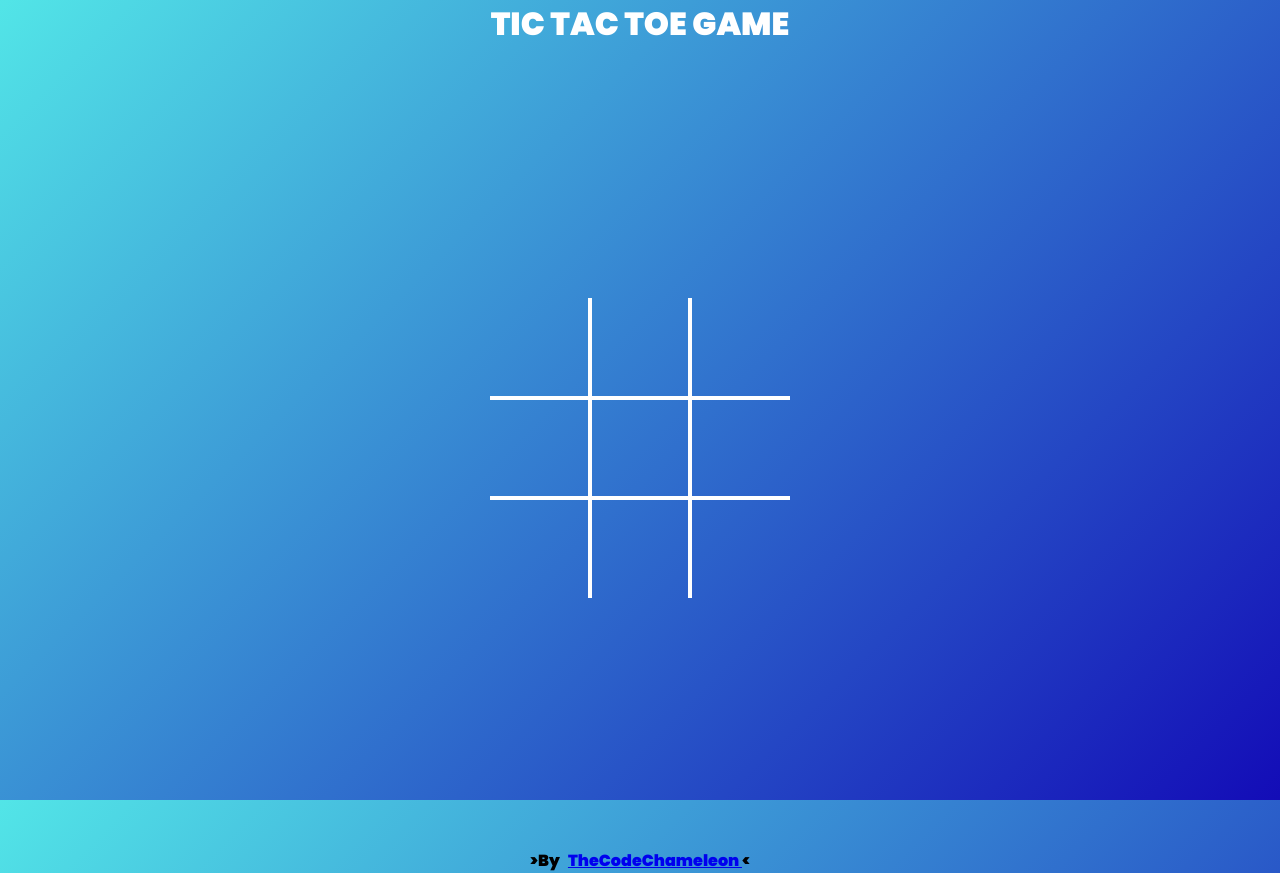
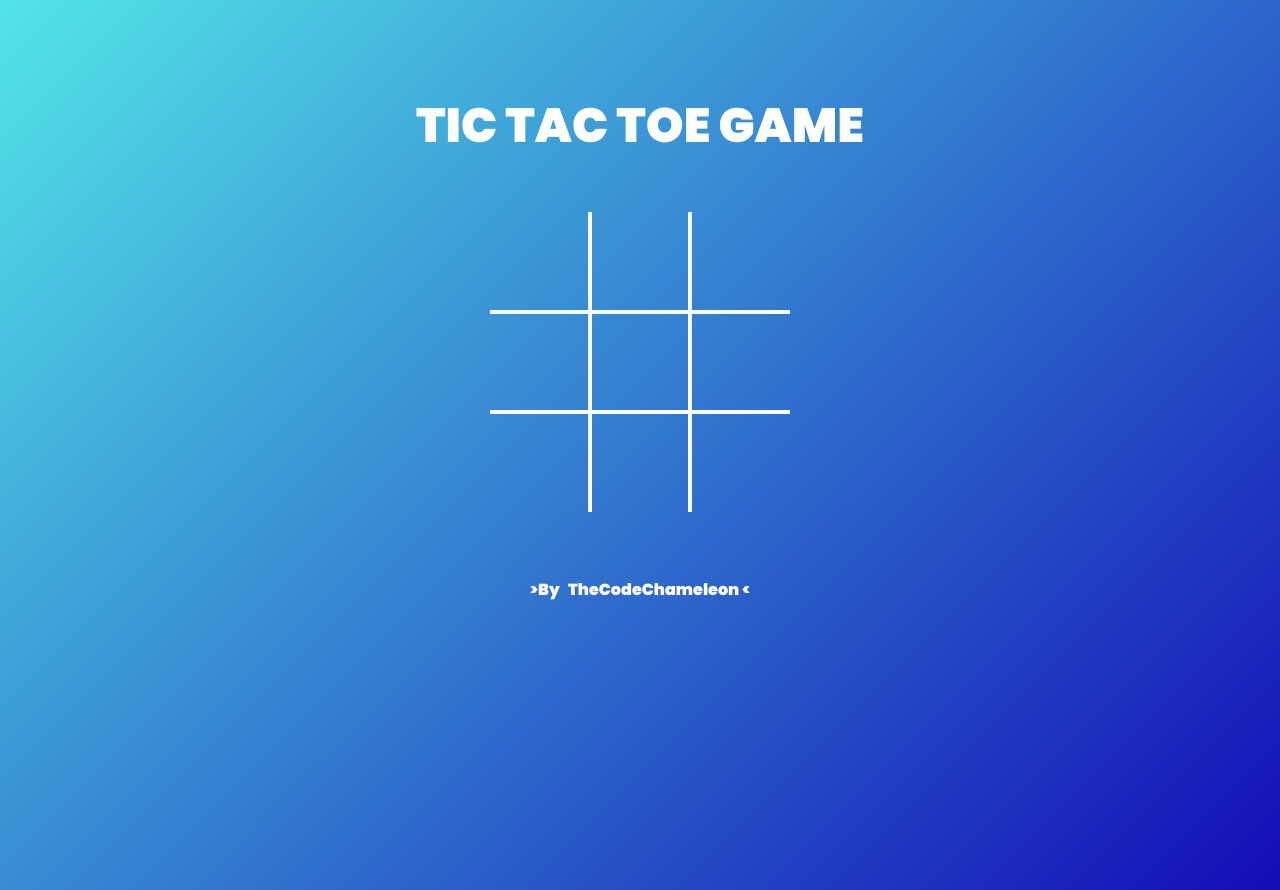
Before and after one commit to TheCodeChameleon/Project-Tic-Tac-Toe, a plain HTML site: page index.html in a window 1280 px wide. Drawn offline with Linux system fonts and the light colour scheme.

Commit message:
STYLIZATION FOOTER/TITLE DONE

```diff
--- a/styles.css
+++ b/styles.css
@@ -19,6 +19,8 @@ body {
 
 h1 {
   color: var(--font-color);
+  font-size: 3rem;
+  margin-top: 90px;
 }
 
 .blue {
@@ -31,7 +33,7 @@ h1 {
 
 .table {
   width: 100%;
-  height: 100%;
+  height: 50%;
   display: grid;
   justify-content: center;
   align-content: center;
@@ -177,3 +179,16 @@ h1 {
 .show-msg {
   display: flex !important;
 }
+
+.footer {
+  margin-top: 15px;
+  color: var(--font-color);
+}
+
+.footer a {
+  color: var(--font-color);
+  text-decoration: none;
+}
+.footer a:hover {
+  color: #36395a;
+}
```
